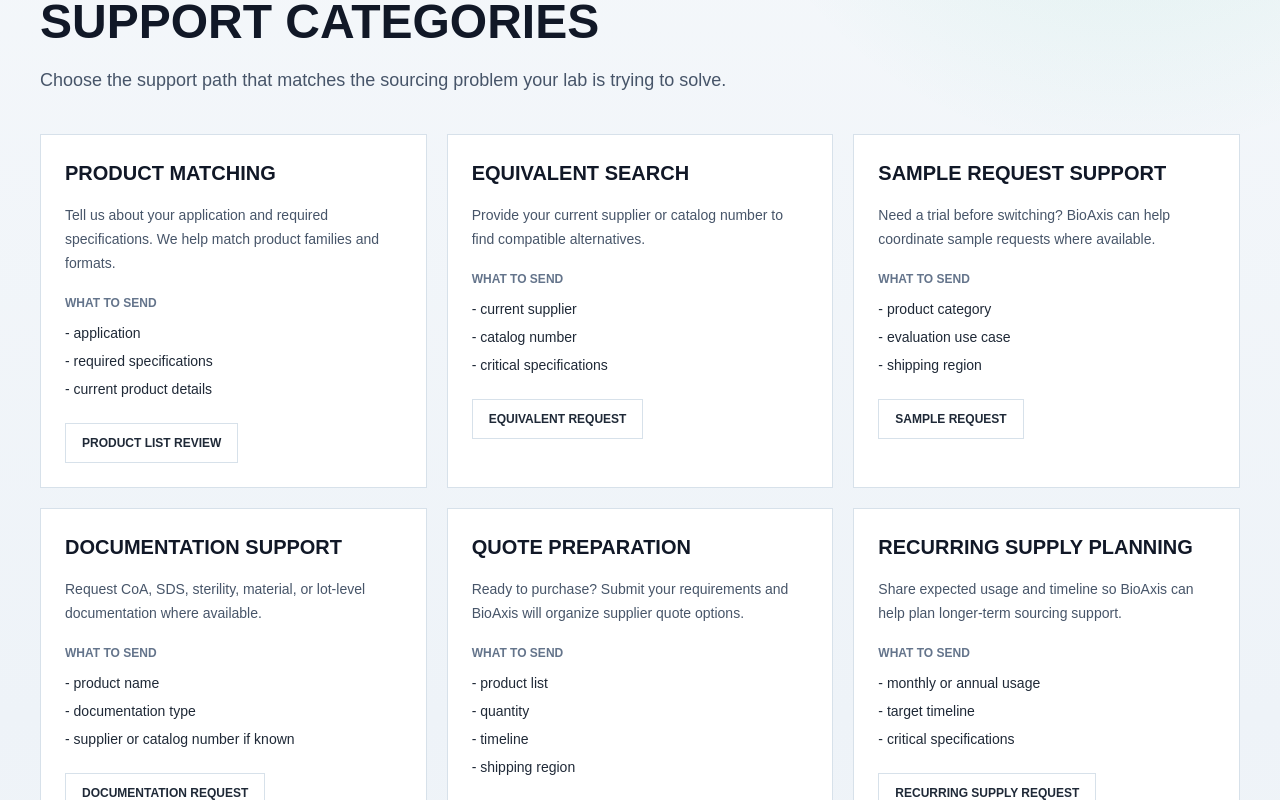
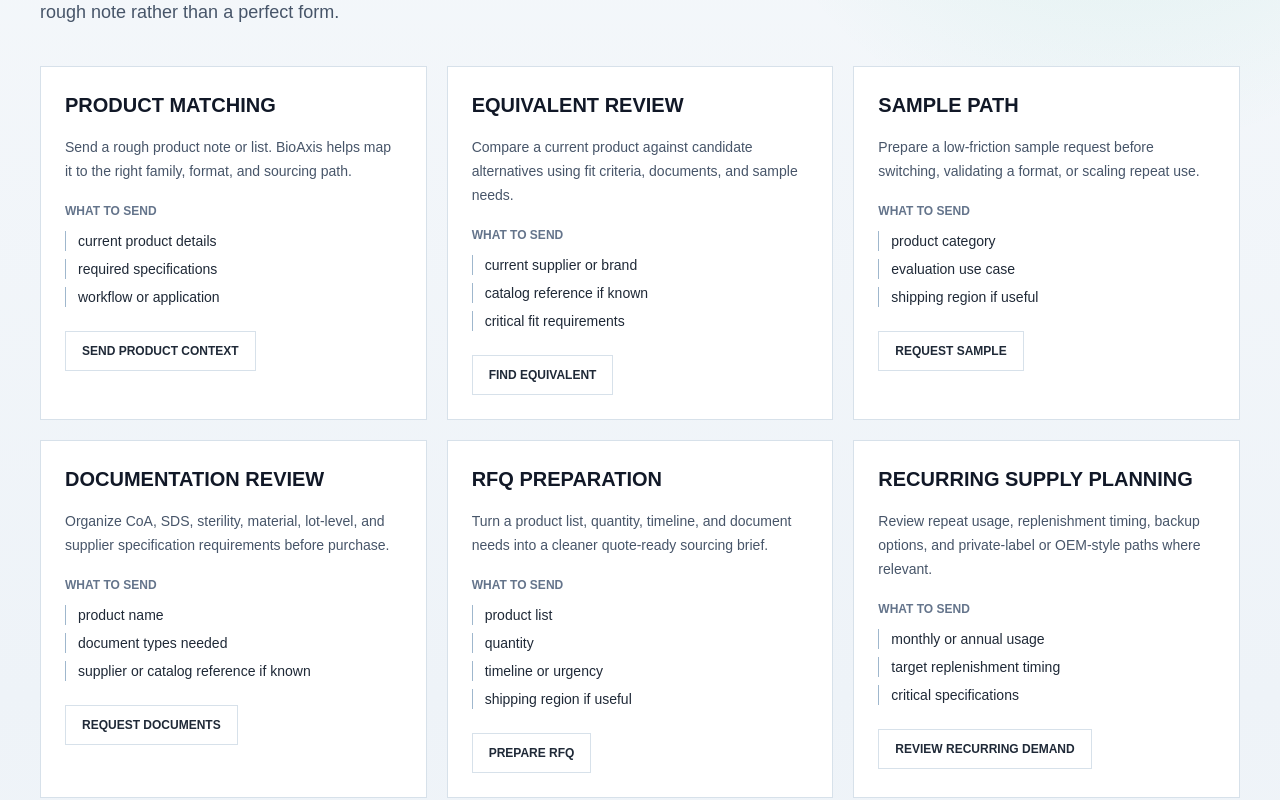
Before and after one commit to luckyericyao/bioaxisv3, a Next.js app: page /support in a window 1280 px wide. Shown: the part 660-1460 px from the top of the page. Built offline with nearby package versions, Linux system fonts and the light colour scheme.

Commit message:
Improve support path routing UX

```diff
--- a/src/app/support/page.tsx
+++ b/src/app/support/page.tsx
@@ -20,13 +20,13 @@ export default function SupportPage() {
     <>
       <PageHero
         eyebrow="Support"
-        title="Dedicated sourcing support for life science labs."
-        subtitle="Not sure which consumable, equivalent, format, or supplier option fits your workflow? BioAxis provides human support for product matching, alternative sourcing, documentation, and quote preparation."
+        title="Choose the right sourcing support path."
+        subtitle="Send the product context you have. BioAxis routes it into product matching, equivalent review, sample coordination, documentation review, RFQ preparation, or recurring supply planning."
       />
       <section className="mx-auto w-full max-w-7xl px-5 py-16 sm:px-8 lg:px-10">
         <SectionHeader
-          title="Support categories"
-          subtitle="Choose the support path that matches the sourcing problem your lab is trying to solve."
+          title="Start with the decision you need to make."
+          subtitle="Each path opens the right request flow with sourcing context already attached, so your team can start with a rough note rather than a perfect form."
         />
         <div className="mt-10 grid gap-5 md:grid-cols-2 xl:grid-cols-3">
           {supportTypes.map((supportType) => (
--- a/src/components/cards/SupportCard.tsx
+++ b/src/components/cards/SupportCard.tsx
@@ -14,12 +14,14 @@ export function SupportCard({ supportType }: SupportCardProps) {
         <p className="mb-3 text-xs font-semibold uppercase text-bioaxis-dim">What to send</p>
         <ul className="grid gap-2 text-sm text-bioaxis-steel">
           {supportType.whatToSend.map((item) => (
-            <li key={item}>- {item}</li>
+            <li key={item} className="border-l border-bioaxis-accent/40 pl-3">
+              {item}
+            </li>
           ))}
         </ul>
       </div>
-      <Link href="/request-quote" className="mt-6 inline-flex min-h-10 items-center justify-center border border-bioaxis-line px-4 text-xs font-semibold uppercase text-bioaxis-steel transition hover:border-bioaxis-accent hover:text-bioaxis-accent">
-        {supportType.relatedRequestType}
+      <Link href={supportType.requestHref} className="mt-6 inline-flex min-h-10 items-center justify-center border border-bioaxis-line px-4 text-xs font-semibold uppercase text-bioaxis-steel transition hover:border-bioaxis-accent hover:text-bioaxis-accent">
+        {supportType.ctaLabel}
       </Link>
     </article>
   );
--- a/src/data/supportTypes.ts
+++ b/src/data/supportTypes.ts
@@ -3,57 +3,65 @@ export type SupportType = {
   title: string;
   description: string;
   whatToSend: string[];
-  relatedRequestType: string;
+  ctaLabel: string;
+  requestHref: string;
 };
 
 export const supportTypes: SupportType[] = [
   {
     id: "product-matching",
     title: "Product matching",
-    description: "Tell us about your application and required specifications. We help match product families and formats.",
-    whatToSend: ["application", "required specifications", "current product details"],
-    relatedRequestType: "Product list review"
+    description: "Send a rough product note or list. BioAxis helps map it to the right family, format, and sourcing path.",
+    whatToSend: ["current product details", "required specifications", "workflow or application"],
+    ctaLabel: "Send product context",
+    requestHref: "/request-quote?requestType=product-list-review&sourcePage=support&supportPath=product-matching"
   },
   {
     id: "equivalent-search",
-    title: "Equivalent search",
-    description: "Provide your current supplier or catalog number to find compatible alternatives.",
-    whatToSend: ["current supplier", "catalog number", "critical specifications"],
-    relatedRequestType: "Equivalent request"
+    title: "Equivalent review",
+    description: "Compare a current product against candidate alternatives using fit criteria, documents, and sample needs.",
+    whatToSend: ["current supplier or brand", "catalog reference if known", "critical fit requirements"],
+    ctaLabel: "Find equivalent",
+    requestHref: "/equivalent-finder?sourcePage=support&supportPath=equivalent-review"
   },
   {
     id: "sample-request-support",
-    title: "Sample request support",
-    description: "Need a trial before switching? BioAxis can help coordinate sample requests where available.",
-    whatToSend: ["product category", "evaluation use case", "shipping region"],
-    relatedRequestType: "Sample request"
+    title: "Sample path",
+    description: "Prepare a low-friction sample request before switching, validating a format, or scaling repeat use.",
+    whatToSend: ["product category", "evaluation use case", "shipping region if useful"],
+    ctaLabel: "Request sample",
+    requestHref: "/request-quote?requestType=sample&sourcePage=support&supportPath=sample-path"
   },
   {
     id: "documentation-support",
-    title: "Documentation support",
-    description: "Request CoA, SDS, sterility, material, or lot-level documentation where available.",
-    whatToSend: ["product name", "documentation type", "supplier or catalog number if known"],
-    relatedRequestType: "Documentation request"
+    title: "Documentation review",
+    description: "Organize CoA, SDS, sterility, material, lot-level, and supplier specification requirements before purchase.",
+    whatToSend: ["product name", "document types needed", "supplier or catalog reference if known"],
+    ctaLabel: "Request documents",
+    requestHref: "/request-quote?requestType=documentation&sourcePage=support&supportPath=documentation-review"
   },
   {
     id: "quote-preparation",
-    title: "Quote preparation",
-    description: "Ready to purchase? Submit your requirements and BioAxis will organize supplier quote options.",
-    whatToSend: ["product list", "quantity", "timeline", "shipping region"],
-    relatedRequestType: "Quote request"
+    title: "RFQ preparation",
+    description: "Turn a product list, quantity, timeline, and document needs into a cleaner quote-ready sourcing brief.",
+    whatToSend: ["product list", "quantity", "timeline or urgency", "shipping region if useful"],
+    ctaLabel: "Prepare RFQ",
+    requestHref: "/request-quote?requestType=quote&sourcePage=support&supportPath=rfq-preparation"
   },
   {
     id: "recurring-supply-planning",
     title: "Recurring supply planning",
-    description: "Share expected usage and timeline so BioAxis can help plan longer-term sourcing support.",
-    whatToSend: ["monthly or annual usage", "target timeline", "critical specifications"],
-    relatedRequestType: "Recurring supply request"
+    description: "Review repeat usage, replenishment timing, backup options, and private-label or OEM-style paths where relevant.",
+    whatToSend: ["monthly or annual usage", "target replenishment timing", "critical specifications"],
+    ctaLabel: "Review recurring demand",
+    requestHref: "/request-quote?requestType=recurring-supply&sourcePage=support&supportPath=recurring-supply"
   },
   {
     id: "automation-compatibility-review",
     title: "Automation compatibility review",
-    description: "Review consumable fit for robotic tips, reservoirs, plates, seals, tubes, and SBS-format workflows.",
+    description: "Review consumable fit for robotic tips, reservoirs, plates, seals, tubes, SBS formats, and deck requirements.",
     whatToSend: ["robot platform", "consumable format", "compatibility requirements"],
-    relatedRequestType: "Product list review"
+    ctaLabel: "Review automation fit",
+    requestHref: "/request-quote?requestType=equivalent&sourcePage=support&supportPath=automation-fit"
   }
 ];
```
Also changed, not shown: scripts/route-smoke.mjs (+41 -0 lines).
